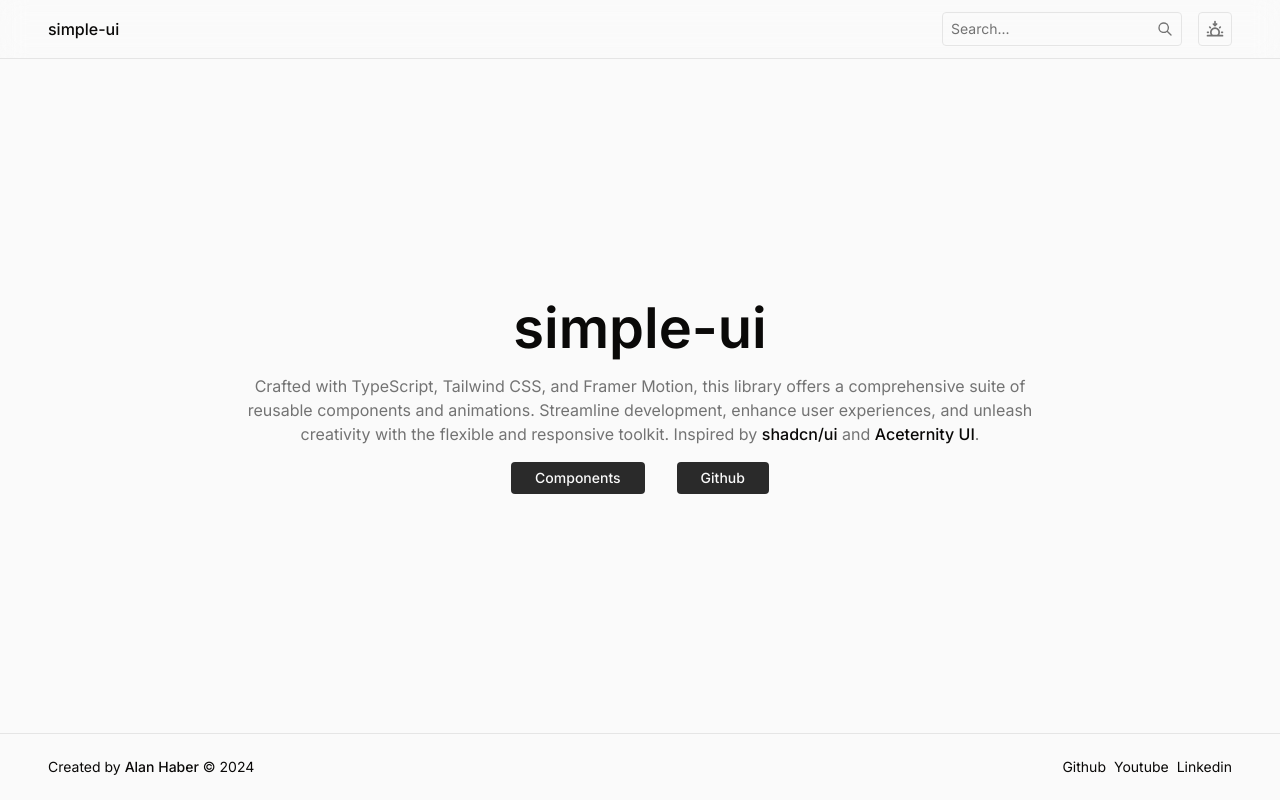
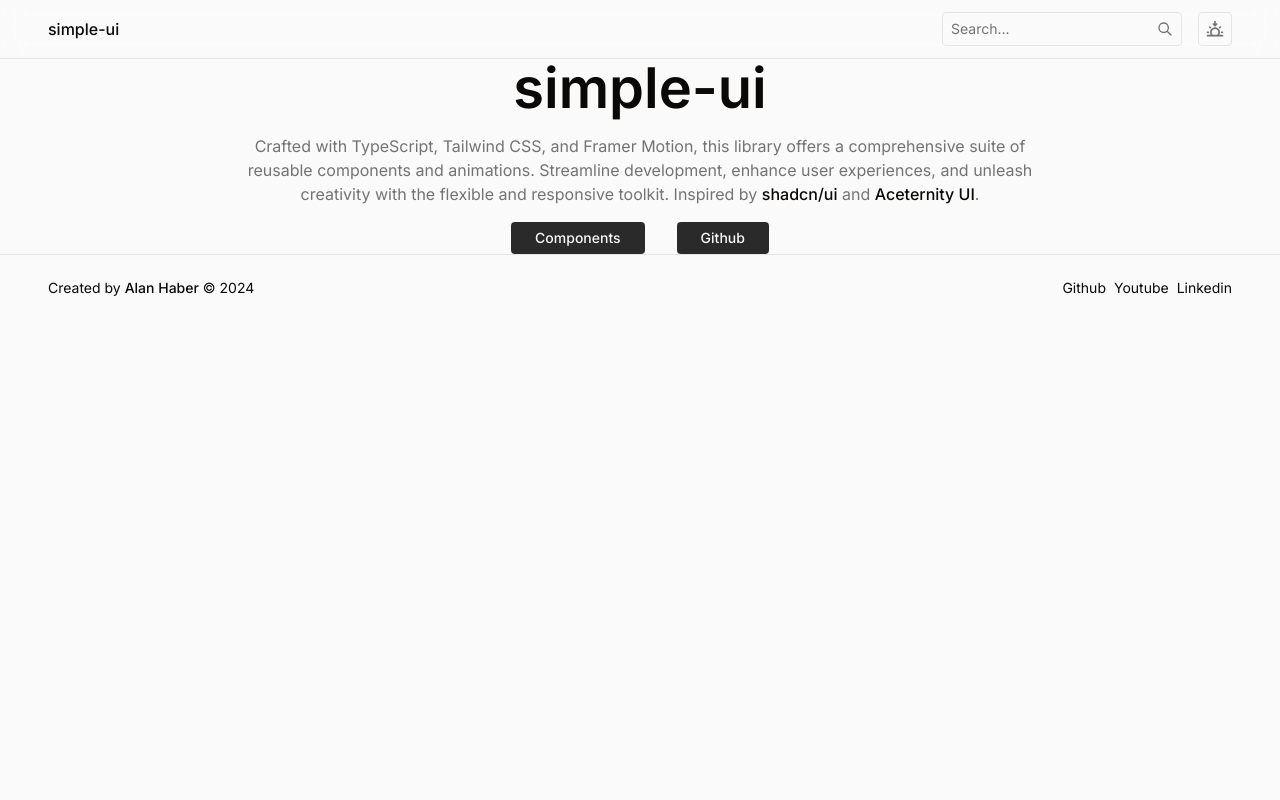
Before and after one commit to haberalan/simple-ui, a Next.js app: page / in a window 1280 px wide. Built offline with nearby package versions, Linux system fonts and the light colour scheme.

Commit message:
fix: remove unused styles

```diff
--- a/app/globals.css
+++ b/app/globals.css
@@ -4,7 +4,7 @@
 
 @layer base {
   body {
-    @apply flex min-h-screen flex-col font-sans;
+    @apply font-sans;
   }
 
   footer {
```
